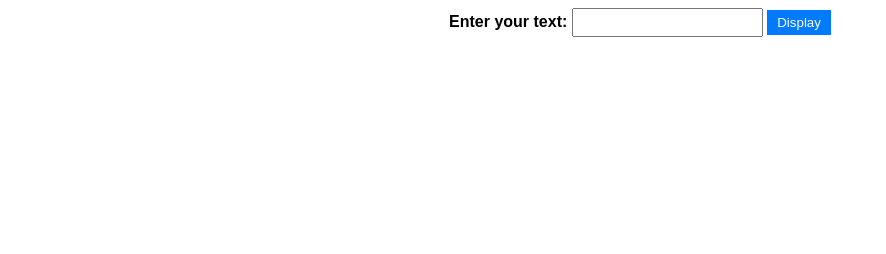
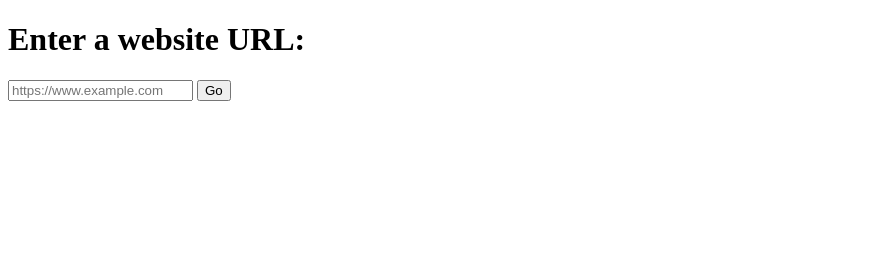
Before and after one commit to VanillaPRXY/VanillaPRXY.github.i, a plain HTML site: page index.html in a window 1280 px wide. Shown: the whole page, without its empty margins (0-886 px from the left). Drawn offline with Linux system fonts and the light colour scheme.

Commit message:
Update index.html

```diff
--- a/index.html
+++ b/index.html
@@ -1,14 +1,16 @@
 <!DOCTYPE html>
-<html>
+<html lang="en">
 <head>
-    <title>User Input Display</title>
-    <link rel="stylesheet" href="style.css">
+    <meta charset="UTF-8">
+    <meta name="viewport" content="width=device-width, initial-scale=1.0">
+    <title>Proxy Website</title>
 </head>
 <body>
-    <label for="userInput">Enter your text:</label>
-    <input type="text" id="userInput">
-    <button onclick="displayInput()">Display</button>
-    <div id="output"></div>
+    <h1>Enter a website URL:</h1>
+    <input type="text" id="urlInput" placeholder="https://www.example.com">
+    <button onclick="fetchWebsite()">Go</button>
+    <br>
+    <iframe id="websiteFrame" src="" frameborder="0" scrolling="auto"></iframe>
     <script src="script.js"></script>
 </body>
 </html>
```
